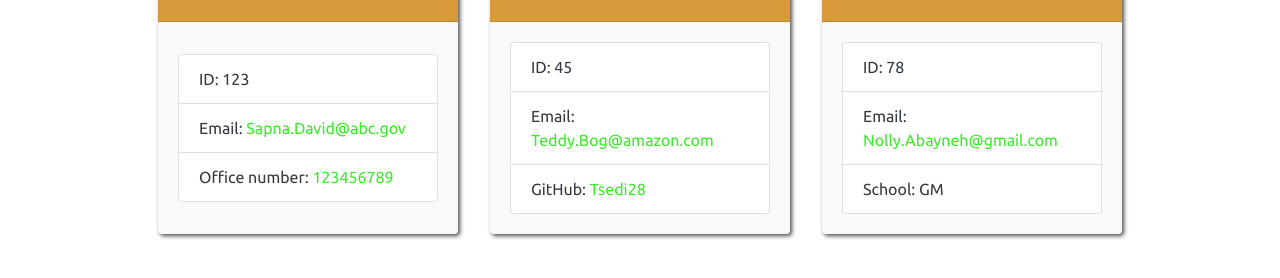
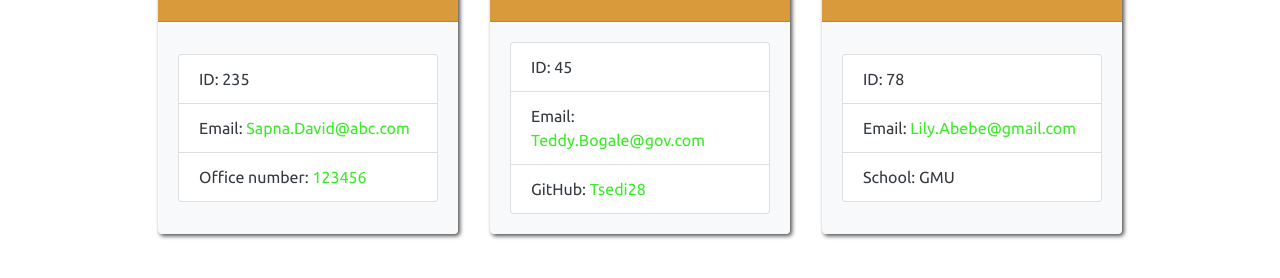
Before and after one commit to Tsedi28/team-profile-generator, a website: page dist/index.html in a window 1280 px wide. Shown: the part 342-620 px from the top of the page. Drawn offline with nearby package versions, Linux system fonts and the light colour scheme.

```diff
--- a/dist/index.html
+++ b/dist/index.html
@@ -29,9 +29,9 @@
             </div>
             <div class="card-body bg-light">
                 <ul class="list-group text-dark">
-                    <li class="list-group-item">ID: 123</li>
-                    <li class="list-group-item">Email: <a href="mailto:Sapna.David@abc.gov">Sapna.David@abc.gov</a></li>
-                    <li class="list-group-item">Office number: <a href="tel:123456789">123456789</a></li>
+                    <li class="list-group-item">ID: 235</li>
+                    <li class="list-group-item">Email: <a href="mailto:Sapna.David@abc.com">Sapna.David@abc.com</a></li>
+                    <li class="list-group-item">Office number: <a href="tel:123456">123456</a></li>
                 </ul>
             </div>
         </div>
@@ -44,7 +44,7 @@
             <div class="card-body bg-light">
                 <ul class="list-group text-dark">
                     <li class="list-group-item">ID: 45</li>
-                    <li class="list-group-item">Email: <a href="mailto:Teddy.Bog@amazon.com">Teddy.Bog@amazon.com</a></li>
+                    <li class="list-group-item">Email: <a href="mailto:Teddy.Bogale@gov.com">Teddy.Bogale@gov.com</a></li>
                     <li class="list-group-item">GitHub: <a href="https://github.com/Tsedi28" target="_blank" rel="noopener noreferrer">Tsedi28</a></li>
                 </ul>
             </div>
@@ -58,8 +58,8 @@
             <div class="card-body bg-light">
                 <ul class="list-group text-dark">
                     <li class="list-group-item">ID: 78</li>
-                    <li class="list-group-item">Email: <a href="mailto:Nolly.Abayneh@gmail.com">Nolly.Abayneh@gmail.com</a></li>
-                    <li class="list-group-item">School: GM</li>
+                    <li class="list-group-item">Email: <a href="mailto:Lily.Abebe@gmail.com">Lily.Abebe@gmail.com</a></li>
+                    <li class="list-group-item">School: GMU</li>
                 </ul>
             </div>
         </div>
```
Also changed, not shown: README.md.
